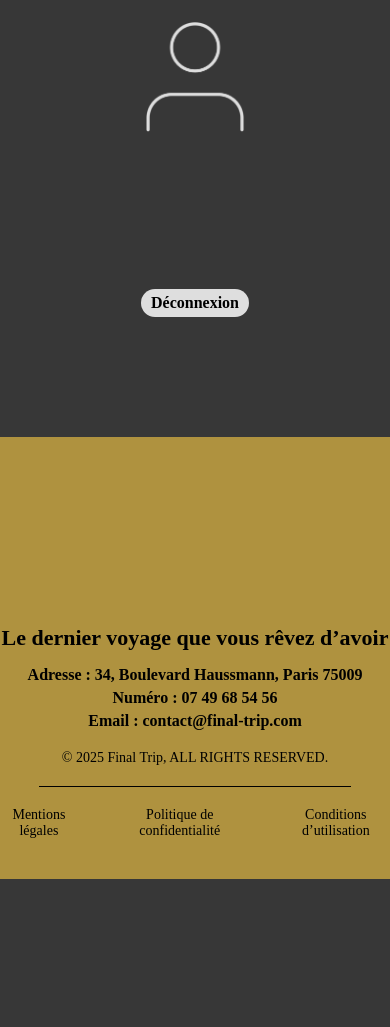
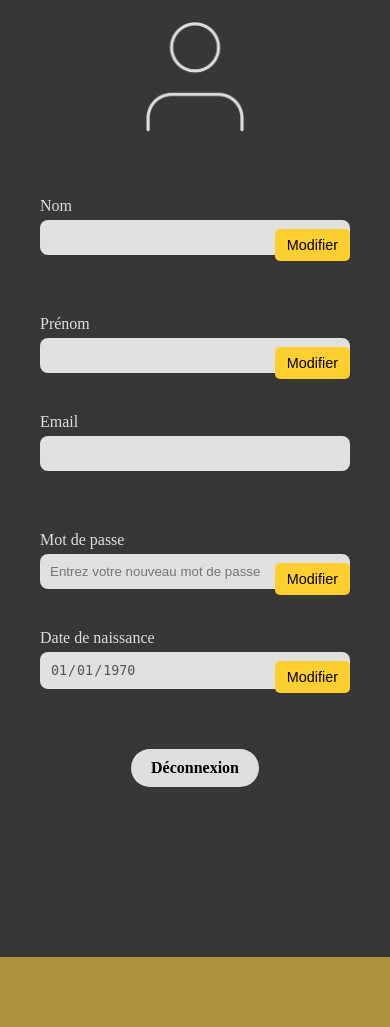
Before and after one commit to jkengineer42/Final-Trip, a PHP site: page /PHP/Profil.php in a window 390 px wide; the page is wider, and only the part inside the window is pictured. Shown: the part 175-1202 px from the top of that part. Before the commit the page ends 1054 px from the top of that part, so only its background shows below. Run offline with PHP 8.4, Linux system fonts and the light colour scheme; the visitor is signed in with stand-in values (Sample User, id 1); data that the repository does not hold is empty.

Commit message:
Update Profil.css

```diff
--- a/Css/Profil.css
+++ b/Css/Profil.css
@@ -62,53 +62,127 @@ header {
     margin-bottom: 60px;
 }
 
-
+/* 🔧 Modification : Réglage du formulaire pour qu'il s'affiche correctement */
 form {
     display: flex;
     flex-direction: column;
     align-items: center;
     width: 100%;
+    max-width: 800px;
+    margin: 0 auto;
 }
 
+.success, .error {
+    margin-bottom: 20px;
+    padding: 10px;
+    border-radius: 5px;
+    width: 100%;
+    max-width: 600px;
+}
+
+.success {
+    background-color: var(--success-bg);
+    color: var(--success-text);
+}
+
+.error {
+    background-color: var(--error-bg);
+    color: var(--error-text);
+}
+
+/* 🔧 Modification : Réglage des groupes de formulaire */
 .form-group {
     display: flex;
+    flex-wrap: wrap;
     justify-content: center;
     gap: 40px;
     width: 100%;
     margin-bottom: 20px;
 }
 
+/* 🔧 Modification : Correction de l'affichage des conteneurs d'input */
 .input-container {
     position: relative;
-    display: flex;
-    flex-direction: column;
-    align-items: flex-start;
+    display: block;
+    width: 320px;
     margin-bottom: 20px;
-    margin-right: 20px;
-    margin-left: 20px;
+    text-align: left;
 }
 
 label {
     color: var(--white);
     font-size: 1rem;
     margin-bottom: 5px;
+    display: block;
 }
 
 input {
-    width: 320px;
+    width: 100%;
     padding: 10px;
     border: none;
     border-radius: 8px;
     background-color: var(--white);
+    box-sizing: border-box;
 }
 
-.edit-icon {
+/* Style pour les champs de formulaire */
+.form-field {
+    width: 100%;
+    padding: 10px;
+    border: none;
+    border-radius: 8px;
+    background-color: #e0e0e0; /* Grisé par défaut */
+    color: #555;
+    box-sizing: border-box;
+}
+
+.form-field:read-only {
+    background-color: #e0e0e0;
+    color: #555;
+}
+
+.form-field:not(:read-only) {
+    background-color: var(--white);
+    color: var(--black_f);
+    border: 2px solid var(--yellow);
+}
+
+.edit-btn {
+    background-color: var(--yellow);
+    color: var(--black_f);
+    border: none;
+    padding: 8px 12px;
+    border-radius: 5px;
+    cursor: pointer;
+    font-size: 0.9rem;
     position: absolute;
-    top: 70%;
-    left: 350px;
-    transform: translateY(-50%);
-    width: 20px;
+    right: 0;
+    top: 32px;
+}
+
+/* Style pour les boutons d'action */
+.action-buttons {
+    display: flex;
+    gap: 10px;
+    margin-top: 10px;
+}
+
+.save-btn, .cancel-btn {
+    padding: 6px 12px;
+    border: none;
+    border-radius: 4px;
     cursor: pointer;
+    font-size: 0.8rem;
+}
+
+.save-btn {
+    background-color: var(--save-button-bg);
+    color: var(--save-button-text);
+}
+
+.cancel-btn {
+    background-color: var(--cancel-button-bg);
+    color: var(--cancel-button-text);
 }
 
 .button1 {
@@ -124,11 +198,12 @@ input {
 
 .button1:hover {
     background-color: var(--yellow);
+    opacity: 0.9;
 }
 
-.button2{
-    padding: 5px 10px;
-    border-radius: 200px;
+.button2 {
+    padding: 10px 20px;
+    border-radius: 20px;
     background: var(--white);
     border: none;
     cursor: pointer;
@@ -136,16 +211,36 @@ input {
     font-weight: bold;
     text-decoration: none;
     color: var(--black_f);
-    margin-top: 2rem;
-    margin-bottom: -50px;
+    margin-top: 20px;
+    display: inline-block;
 }
 
 .admin-link {
     position: absolute;
-    right: 200px;
-    top: 200px;
+    right: 40px;
+    top: 120px;
 }
 
+/* Ajout du style pour la confirmation de mot de passe */
+.password-confirm-group {
+    width: 320px;
+    margin: 20px auto;
+    text-align: left;
+}
+
+#password_confirm {
+    width: 100%;
+    padding: 10px;
+    border: none;
+    border-radius: 8px;
+    background-color: var(--white);
+}
+
+#password-error {
+    color: var(--yellow);
+    font-size: 0.8rem;
+    margin-top: 5px;
+}
 
 footer {
     background-color: var(--yellow2);
@@ -205,157 +300,16 @@ footer h2 {
     text-decoration: underline;
 }
 
-/* Rajout pour modifier le profil Javascript */
-
-#password-confirm-container {
-    margin-top: 10px;
-    width: 100%;
-    display : border-box;
-}
-
-#password-confirm-container label {
-    display: block;
-    color: var(--white);
-    font-size: 0.9rem;
-    margin-bottom: 5px;
-}
-
-#password-confirm {
-    width: 100%;
-    padding: 10px;
-    border: none;
-    border-radius: 8px;
-    background-color: var(--white);
-    box-sizing: border-box;
-}
-
-/*Message d'erreur de mot de passe */
-#password-error {
-    color: var(--red-admin);
-    font-size: 0.8rem;
-    margin-top: 5px;
-    display: border-box;
-}
-
-
-
-/* Structure en grille pour les conteneurs d'input */
-.input-container {
-    display: none;
-    grid-template-columns: 1fr auto;
-    grid-template-rows: auto auto auto;
-    gap: 8px;
-    width: 100%;
-    max-width: 320px;
-    margin-bottom: 20px;
-    position: relative;
-}
-
-/* Style des labels - ajustement pour grid */
-label {
-    grid-column: 1 / -1;
-    text-align: left;
-}
-
-/* Style des champs avec classe form-field */
-.form-field {
-    width: 100%;
-    padding: 10px;
-    border: none;
-    border-radius: 8px;
-    background-color: var(--form-field-bg);
-    color: var(--form-field-text);
-    grid-column: 1;
-    grid-row: 2;
-    box-sizing: border-box;
-}
-
-/* Style des champs en mode édition */
-.form-field.editing {
-    background-color: var(--white);
-    color: var(--black_f);
-    border: 2px solid var(--editing-border);
-}
-
-/* Style du bouton "Modifier" */
-.edit-btn {
-    background-color: var(--yellow);
-    color: var(--black_f);
-    border: none;
-    padding: 8px 12px;
-    border-radius: 5px;
-    cursor: pointer;
-    font-size: 0.9rem;
-    grid-column: 2;
-    grid-row: 2;
-    align-self: center;
-}
-
-
-.action-buttons {
-    grid-column: 1 / -1;
-    grid-row: 3;
-    display: flex;
-    gap: 10px;
-    justify-content: flex-start;
-}
-
-.save-btn, .cancel-btn {
-    padding: 6px 12px;
-    border: none;
-    border-radius: 4px;
-    cursor: pointer;
-    font-size: 0.8rem;
-}
-
-.save-btn {
-    background-color: var(--save-button-bg);
-    color: var(--save-button-text);
-}
-
-.cancel-btn {
-    background-color: var(--cancel-button-bg);
-    color: var(--cancel-button-text);
-}
-
-
-.success-message {
-    background-color: var(--success-bg);
-    color: var(--success-text);
-    padding: 10px;
-    border-radius: 5px;
-    margin-bottom: 20px;
-}
-
-.error-message {
-    background-color: var(--error-bg);
-    color: var(--error-text);
-    padding: 10px;
-    border-radius: 5px;
-    margin-bottom: 20px;
-}
-
-/* Confirmation de mot de passe */
-.password-confirm-group {
-    width: 100%;
-    max-width: 320px;
-    margin: 0 auto 20px auto;
-}
-
-/* Adaptation téléphone */
+/* Adaptation pour les appareils mobiles */
 @media screen and (max-width: 768px) {
-    .input-container {
-        grid-template-columns: 1fr;
+    .form-group {
+        flex-direction: column;
+        align-items: center;
     }
 
-    .edit-btn {
-        grid-column: 1;
-        grid-row: 3;
-        justify-self: start;
-    }
-
-    .action-buttons {
-        grid-row: 4;
+    .input-container {
+        width: 100%;
+        max-width: 320px;
     }
 
     .admin-link {
```
